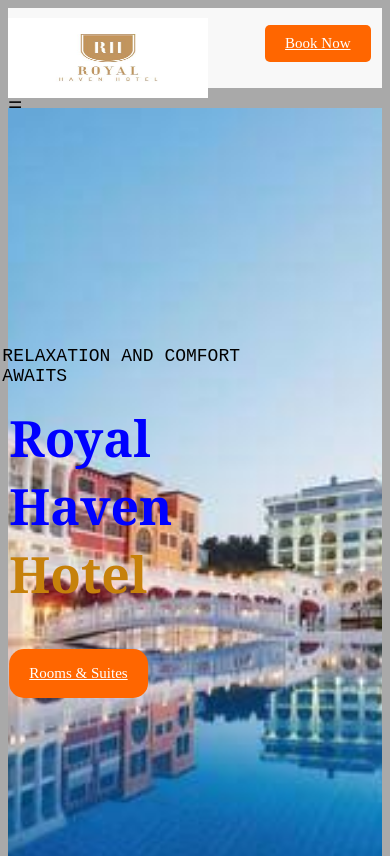
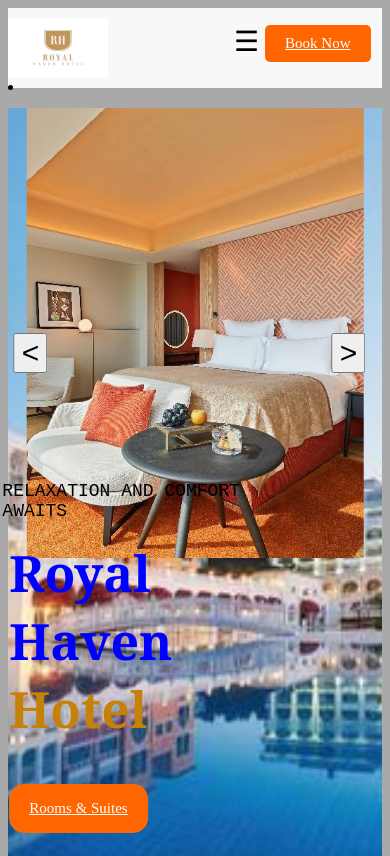
Before and after one commit to oluwaseundaniel65/royal-haven-hotel, a plain HTML site: page Index.html in a window 390 px wide. Shown: the top 856 px of the page. Drawn offline with Linux system fonts and the light colour scheme.

Commit message:
new-html

```diff
--- a/Index.html
+++ b/Index.html
@@ -34,15 +34,29 @@
             </div>
         </nav>
           </header>
+          <section class="slider">
+
+
+          </section>
 
         <section class="hero">
-            <div class="hero-content">
+
+                <div class="slides">
+<img src="standard room.jpg" class="slide"  alt="standard room">
+<img src="deluxe room.jpg" class="slide" alt="deluxe room">
+<img src="executive.jpg" class="slide" alt="executive">
+<button class="prev" onclick="prevSlide()"><</button>
+<button class="next" onclick="nextSlide()">></button>
+
+</div>
+<div class="hero-content">
             <p>RELAXATION AND COMFORT AWAITS</p>
             <h1><span class="haven">Royal Haven</span><br><span class="hotel">Hotel</span></h1>
 
             <a href="" id="btn">Rooms & Suites</a>
             </div>
             </section>
+
 
             <section class="about-us">
                 <div class="about">
--- a/script.js
+++ b/script.js
@@ -65,3 +65,43 @@ bookbutton.addEventListener("dblclick", function (){alert("which of the room are
 let menutoggle = document.querySelector (".menu-toggle");
 let navlink = document.querySelector (".nav-links");
 menutoggle.addEventListener("click", function(){navlink.classList.toggle("show-menu");});
+
+
+const slides = document.querySelectorAll(".slide");
+
+let currentSlide = 0;
+
+function showSlide(index) {
+
+    slides.forEach(function(slide) {
+        slide.classList.remove("active");
+    });
+
+    slides[index].classList.add("active");
+}
+
+function nextSlide() {
+
+    currentSlide++;
+
+    if (currentSlide >= slides.length) {
+        currentSlide = 0;
+    }
+
+    showSlide(currentSlide);
+}
+function prevSlide() {
+
+    currentSlide--;
+
+    if (currentSlide < 0) {
+        currentSlide = slides.length - 1;
+    }
+
+    showSlide(currentSlide);
+}
+
+
+
+
+setInterval(nextSlide, 3000);
--- a/style.css
+++ b/style.css
@@ -75,7 +75,7 @@ nav li a:hover {
 .hero-content {
     text-align: left;
     position: absolute;
-    top: 50%;
+    top: 66%;
     left: 30%;
     transform: translate(-50%, -50%);
     color: white;
@@ -333,7 +333,48 @@ footer h2 {
 .hotel {
     color:#c6810b;
 }
+.slides {
+    width: 100%;
+    height: 450px;
+    position: relative;
+    overflow: hidden;
+}
+.slide {
+    width: 100%;
+    height: 100%;
+    object-fit: fill;
 
+position: absolute;
+top:0%;
+left: 50%;
+width: 90%;
+height: 100%;
+object-fit: cover;
+object-position: center;
+transform: translate(-50%);
+opacity: 0;
+transition: opacity 1s ease-in-out ;
+}
+.slide.active{
+    opacity: 1;
+}
+.prev, .next {
+    position:absolute;
+    top: 50%;
+    transform: translate(-50%);
+    cursor: pointer;
+
+
+}
+.prev {
+    left: 6%;
+    font-size: 30px;
+
+}
+.next {
+    right: 0%;
+    font-size: 30px;
+}
 
 @media (max-width: 768px)
 {
@@ -457,15 +498,52 @@ font-size: 20px;
     padding-top: 5px;
 }
 .menu-toggle {
-display: block;
+display: flex;
+justify-content: center;
+position: absolute;
+left: 60%;
+top: 3%;
+font-size: 28px;
+
 }
 nav {
     display: flex;
     flex-direction: column;
+
 }
-.show-menu {
+.nav-links.show-menu {
     display: flex;
     flex-direction: column;
     text-align: center;
+position: absolute;
+left:50%;
+align-items: center;
+
+}
+.nav-links ul {display: flex;
+flex-direction: column;
+row-gap: 0px;
+padding:0%;
+}
+.nav-links ul li {
+    display: block;
+
+}
+.logo img {
+    width: 100px;
+    height: 60px;
+
+}
+.nav-links ul li a {
+    font-size: 14px;
+   gap: 5px;
+   padding:3px;
+   margin: 3px;
+   text-decoration: none;
+}
+.nav-links {
+    gap: 0;
+    padding: 0;
+    margin:o;
 }
 }
```
